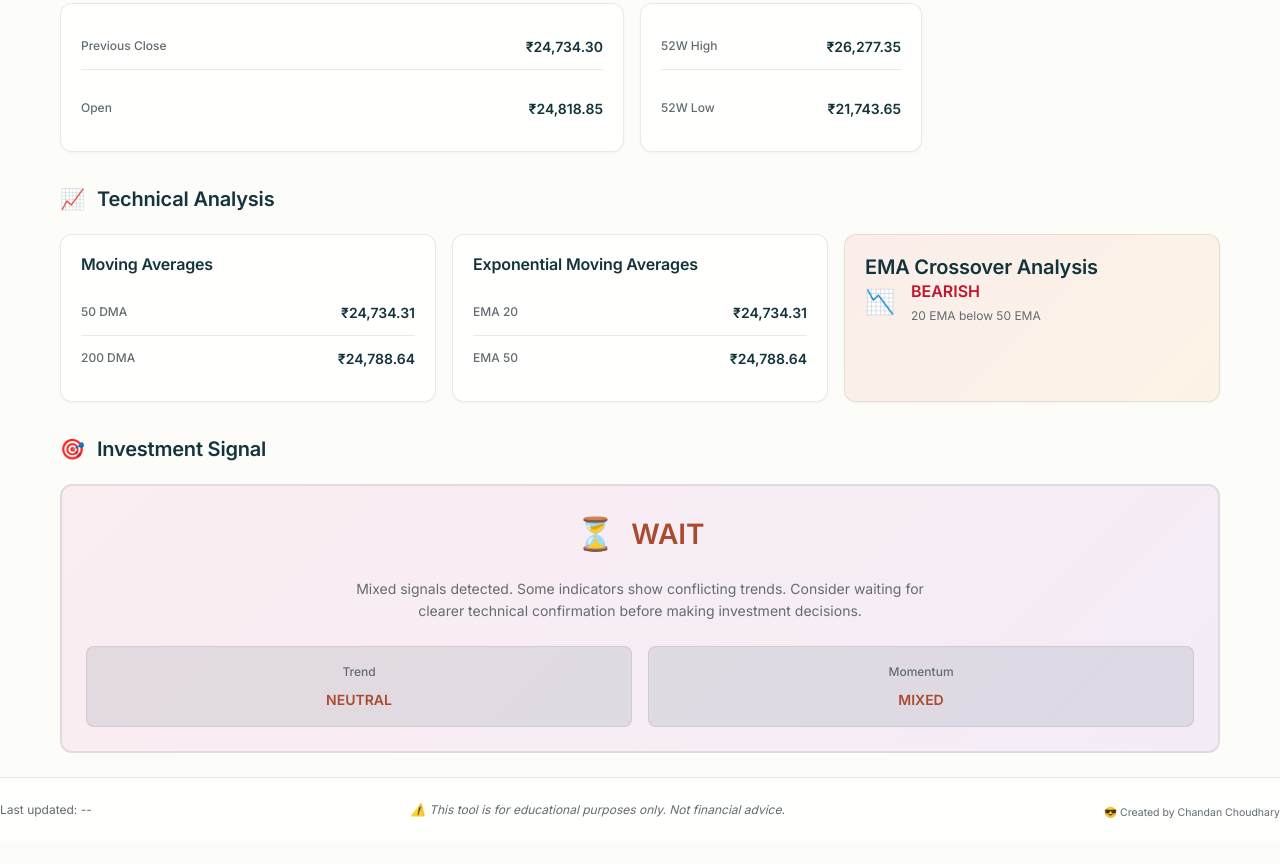
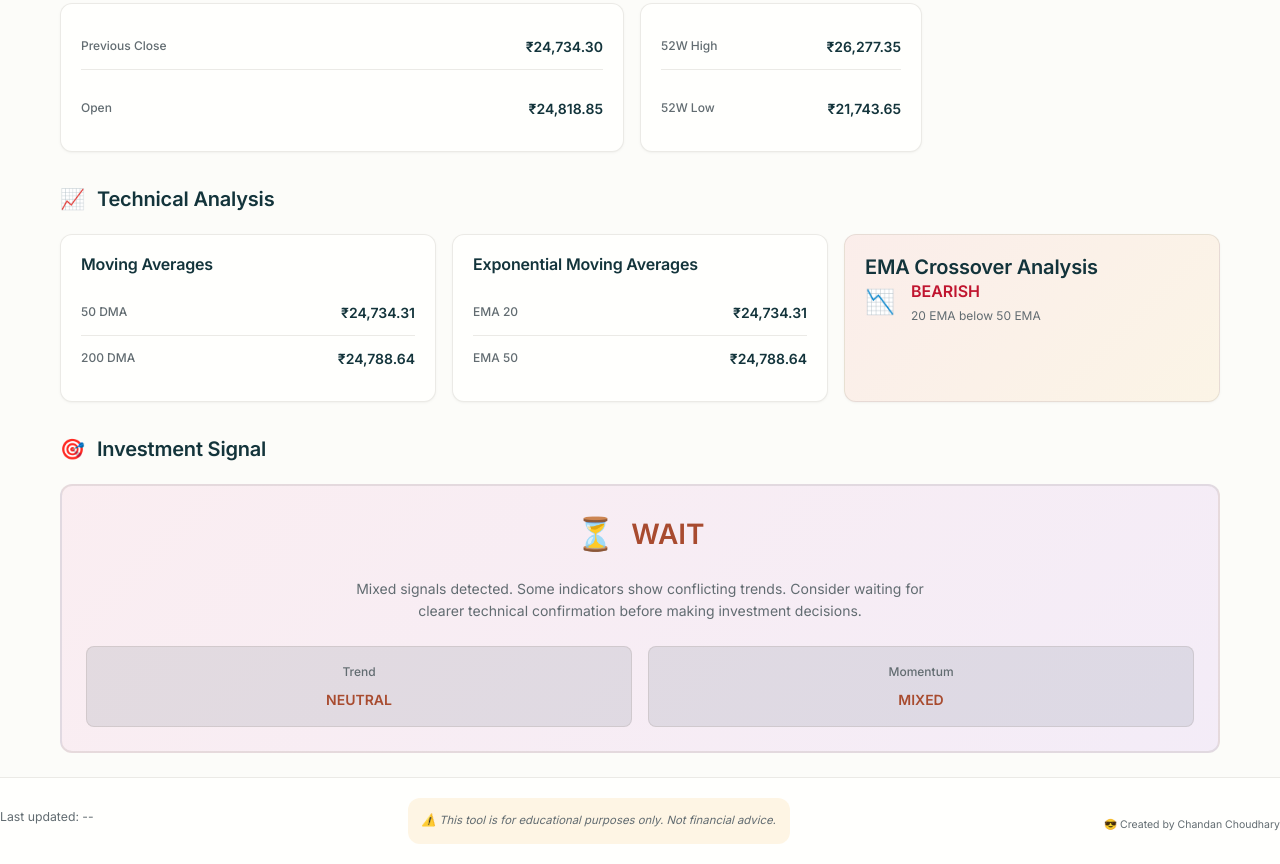
Before and after one commit to ChandanChoudhary7/Nifty_test, a plain HTML site: page public/index.html in a window 1280 px wide. Shown: the part 331-1195 px from the top of the page. Before the commit the page ends 1172 px from the top, so only its background shows below. Drawn offline with Linux system fonts and the light colour scheme; a web font is replaced by a local one.

Commit message:
Update index.html

```diff
--- a/public/index.html
+++ b/public/index.html
@@ -193,10 +193,12 @@
         </main>
 
         <!-- Footer -->
-      <footer class="footer">
+     <footer class="footer">
   <div class="footer-content">
-    <div id="lastUpdated" class="last-updated">Last updated: --</div>
-    <div class="disclaimer">
+    <div id="lastUpdated" class="last-updated" style="font-size: 0.875rem; color: var(--text-muted); text-align: center; margin-bottom: 0.5rem;">
+      Last updated: --
+    </div>
+    <div class="disclaimer" style="font-size: 0.8125rem; color: var(--text-muted); line-height: 1.5; padding: 1rem; background: rgba(245, 158, 11, 0.1); border-radius: 12px; border-left: 4px solid var(--yellow);">
       ⚠️ This tool is for educational purposes only. Not financial advice.
     </div>
     <div class="developer-credit" style="margin-top: 0.5rem; font-size: 0.75rem; color: var(--text-muted); text-align: center;">
@@ -205,6 +207,7 @@
   </div>
 </footer>
 
+
     </div>
 
     <script src="app.js"></script>
```
